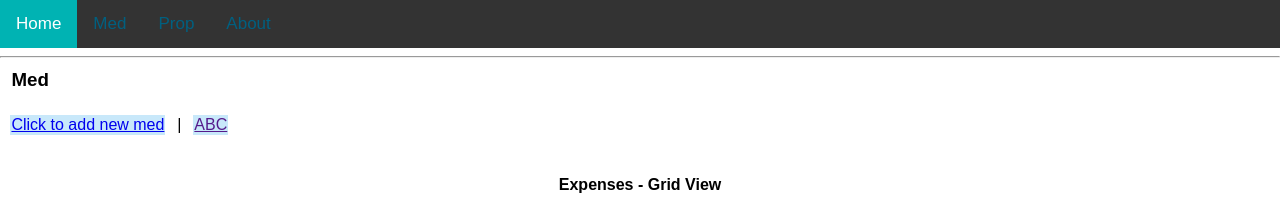
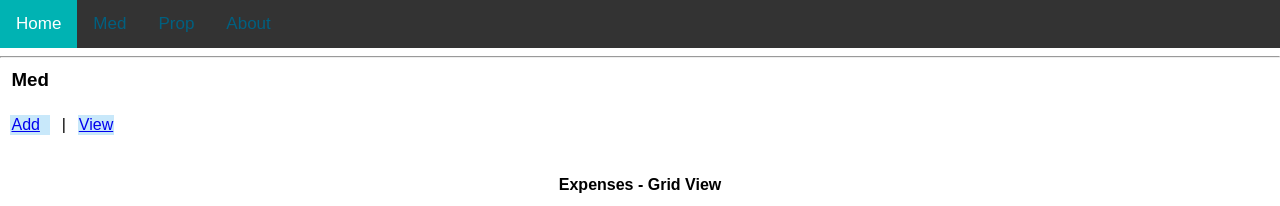
Before and after one commit to dk13913/personal, a plain HTML site: page index.html in a window 1280 px wide. Shown: the top 206 px of the page. Drawn offline with Linux system fonts and the light colour scheme.

Commit message:
Update index.html

```diff
--- a/index.html
+++ b/index.html
@@ -85,11 +85,11 @@ body {
   <TR>
     <TD>&nbsp; </TD>
     <TD style="background-color:#c8e8fa";>
-        <a class="active" href="https://airtable.com/app4Z2OpkApRCpou9/shr1Mh4moQ9eUPZhO" target=_blank>Click to add new med</a>
+        <a class="active" href="https://airtable.com/app4Z2OpkApRCpou9/shr1Mh4moQ9eUPZhO" target=_blank>Add</a>
     </TD>
     <TD>&nbsp; | &nbsp; </TD>
      <TD style="background-color:#c8e8fa";>
-        <a class="active" href="" target=_blank> ABC </a>
+        <a class="active" href="https://airtable.com/app4Z2OpkApRCpou9/shrWwaPazBpu4NIV2" target=_blank>View</a>
     </TD>
   </TR>
 </table>
```
